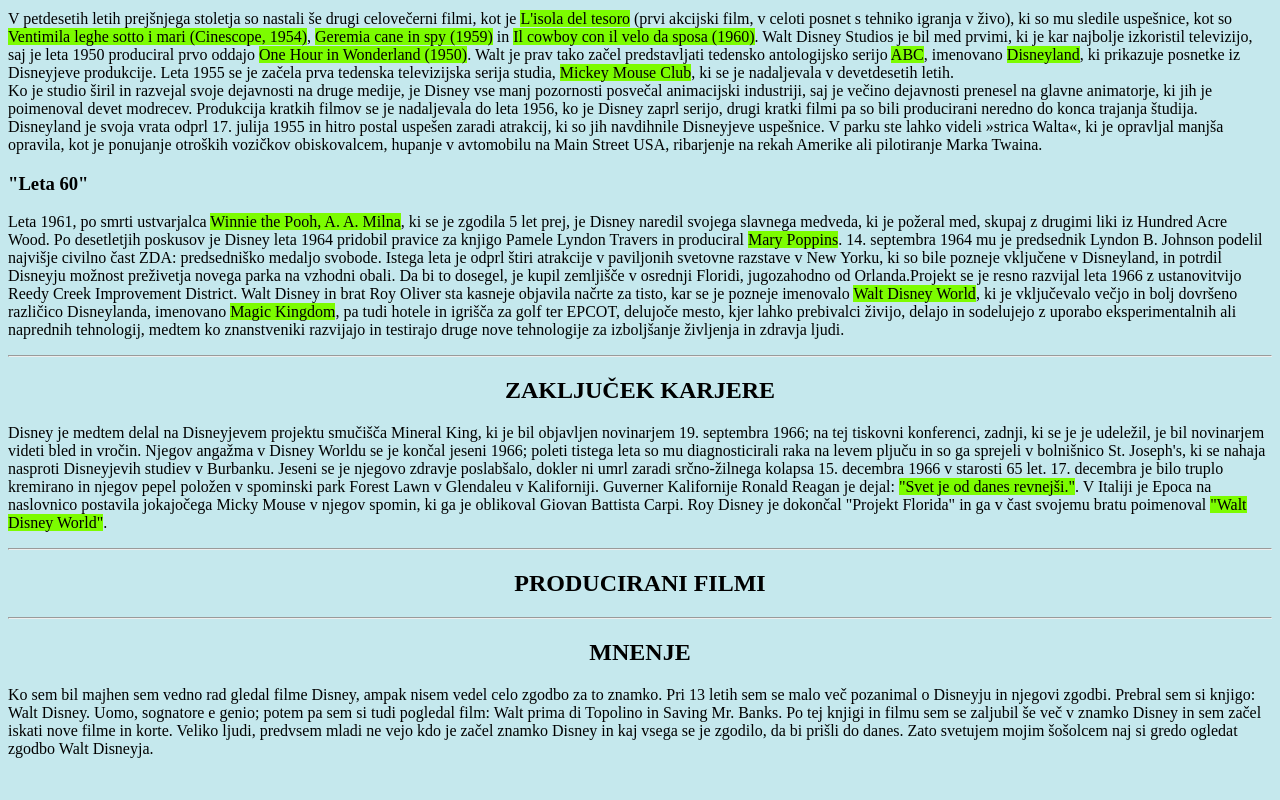
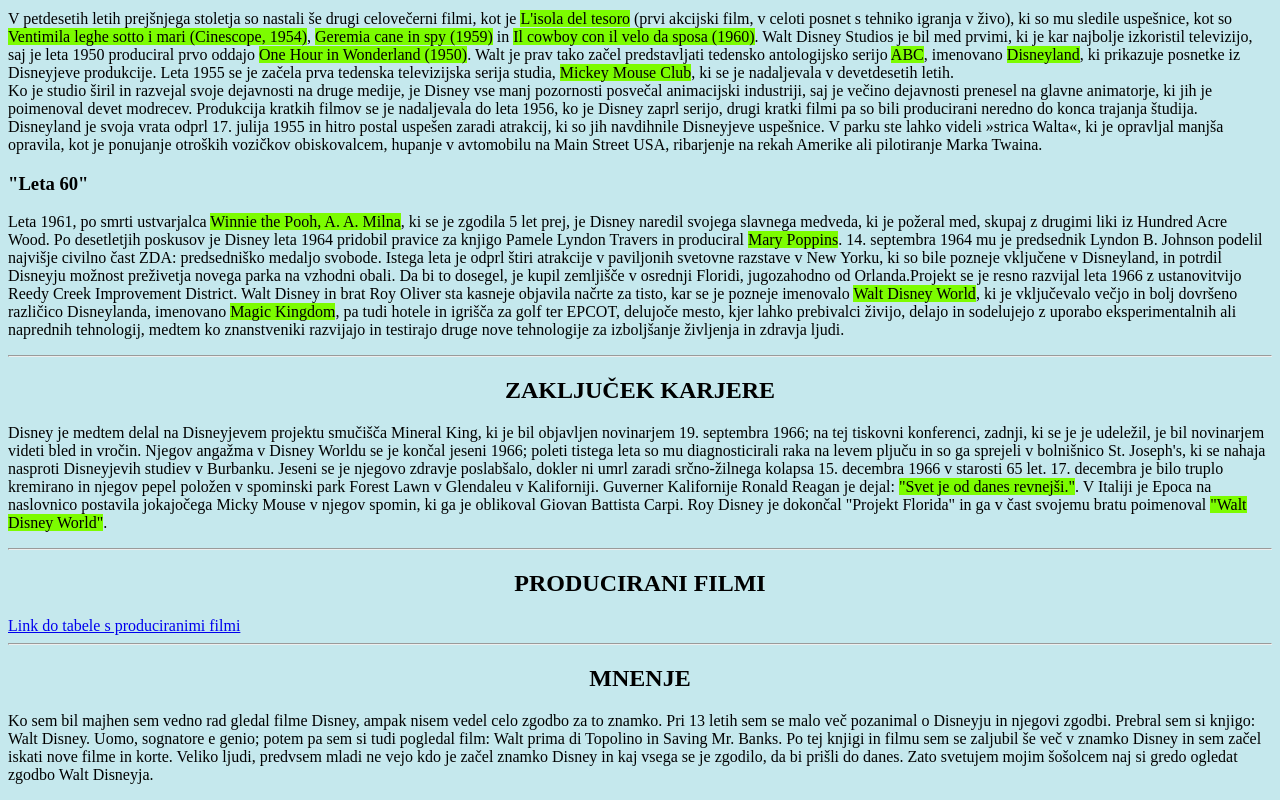
Before and after one commit to pwlinckzssalza/Walt-Disney-story, a plain HTML site: page index.html in a window 1280 px wide. Shown: the part 4079-4879 px from the top of the page. Before the commit the page ends 4853 px from the top, so only its background shows below. Drawn offline with Linux system fonts and the light colour scheme.

Commit message:
Update index.html

```diff
--- a/index.html
+++ b/index.html
@@ -156,6 +156,7 @@
       "Projekt Florida" in ga v čast svojemu bratu poimenoval <mark>"Walt Disney World"</mark>.</p>
   <hr>
   <h2 style="text-align: center;">PRODUCIRANI FILMI</h2>
+    <a href="https://pwlinckzssalza.github.io/Walt-Disney-films-produced/">Link do tabele s produciranimi filmi</a>
   <hr>
   <h2 style="text-align: center;">MNENJE</h2>
   <p>Ko sem bil majhen sem vedno rad gledal filme Disney, ampak nisem vedel celo zgodbo za to znamko. Pri 13 letih sem se malo več pozanimal o Disneyju in njegovi zgodbi. Prebral sem si knjigo: Walt Disney. Uomo,
```
